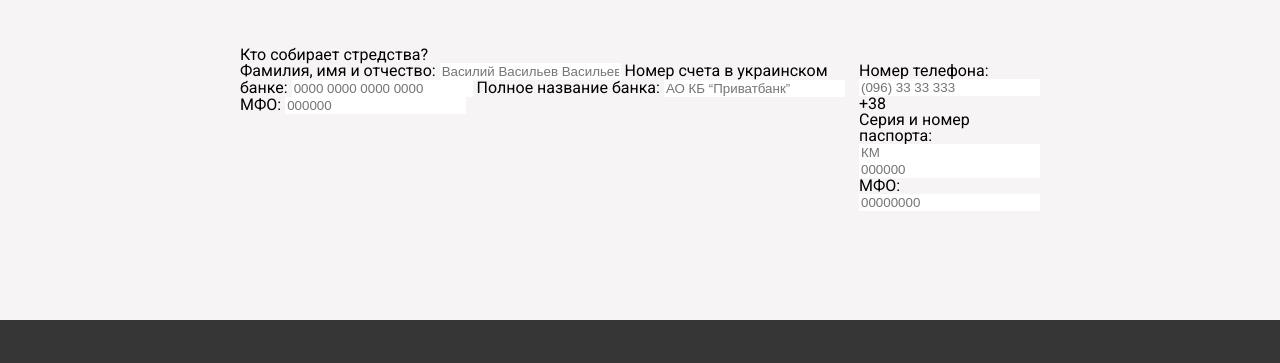
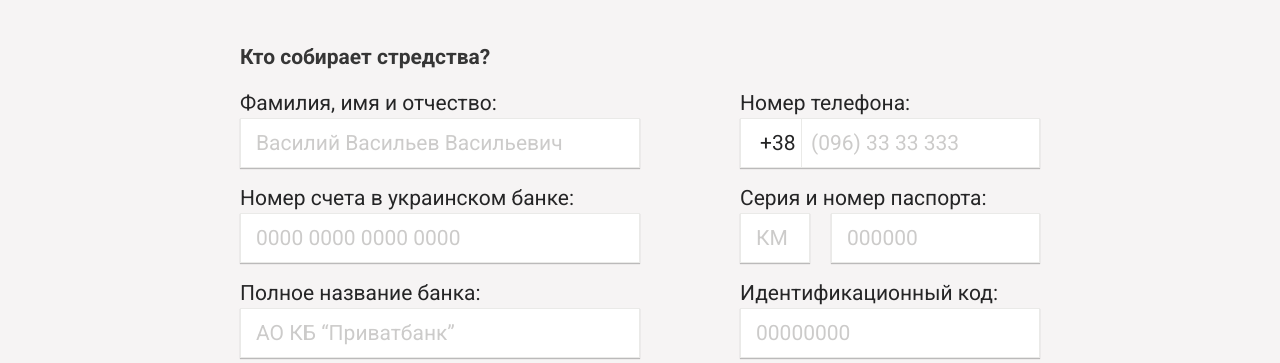
Before and after one commit to lifespulseua/lifespulse, a website: page src/template/new-campaign/index.html in a window 1280 px wide. Shown: the part 437-800 px from the top of the page. Drawn offline with nearby package versions, Linux system fonts and the light colour scheme; files that its build step writes are made by us from their sources; files whose address does not match are found by name.

Commit message:
finish fundraiser subsection

```diff
--- a/src/scss/pages/new-campaign/_fundraiser.scss
+++ b/src/scss/pages/new-campaign/_fundraiser.scss
@@ -1 +1,66 @@
 @import "mixins";
+.new-campaign-fundraiser {
+    margin-bottom: 50px;
+    h3 {
+        @include text-styles($main-light-text-color, $mainfont, 21px, 700, 21px);
+        margin-bottom: 25px;
+    }
+    label,
+    legend {
+        @include text-styles($main-text-color, $mainfont, 21px, 400, 21px);
+        display: block;
+        margin-bottom: 4px;
+    }
+    input {
+        width: 400px;
+        height: 50px;
+        padding-left: 15px;
+        margin-bottom: 20px;
+        @include text-styles($main-text-color, $mainfont, 21px, 400, 50px);
+        @include input-decoration();
+        &::placeholder {
+            @include text-styles($gray-text-color, $mainfont, 21px, 400, 50px);
+        }
+        &:focus {
+            @include focus-decoration();
+        }
+    }
+    input[name=mfo] {
+        width: 250px;
+        margin-bottom: 0;
+    }
+    input[name=phone],
+    input[name=id-code],
+    fieldset {
+        width: 300px;
+    }
+    &-phone {
+        position: relative;
+        input[type=tel] {
+            padding-left: 70px;
+            &::placeholder {
+                line-height: 46px;
+            }
+        }
+        span {
+            position: absolute;
+            left: 0;
+            top: 0;
+            border-right: 1px solid #eaeae8;
+            padding: 0 5px 0 20px;
+            @include text-styles($main-text-color, $mainfont, 21px, 400, 50px);
+        }
+    }
+    fieldset {
+        input {
+            display: inline-block;
+        }
+        input[name=passport-series] {
+            width: 70px;
+            margin-right: 17px;
+        }
+        input[name=passport-number] {
+            width: 209px;
+        }
+    }
+}
--- a/src/scss/pages/new-campaign/_goal.scss
+++ b/src/scss/pages/new-campaign/_goal.scss
@@ -15,7 +15,7 @@
             @include text-styles($main-text-color, $mainfont, 21px, 400, 28px);
             @include input-decoration();
             &::placeholder {
-                @include text-styles($gray-text-color, $mainfont, 21px, 400, 28px);
+                @include text-styles($gray-text-color, $mainfont, 21px, 400, 26px);
             }
             &:focus {
                 @include focus-decoration();
--- a/src/template/new-campaign/index.html
+++ b/src/template/new-campaign/index.html
@@ -148,21 +148,19 @@
                         <input type="text" name="mfo" id="mfo" placeholder="000000">
                     </div>
                     <div>
+                        <label for="phone">Номер телефона:</label>
                         <div class="new-campaign-fundraiser-phone">
-                            <label for="phone">Номер телефона:</label>
                             <input type="tel" name="phone" id="phone" placeholder="(096) 33 33 333">
                             <span>+38</span>
                         </div>
 
                         <fieldset>
                             <legend>Серия и номер паспорта:</legend>
-
                             <input id="passport-series" name="passport-series" placeholder="КМ">
-
                             <input id="passport-number" name="passport-number" placeholder="000000">
                         </fieldset>
 
-                        <label for="id-code">МФО:</label>
+                        <label for="id-code">Идентификационный код:</label>
                         <input type="text" name="id-code" id="id-code" placeholder="00000000">
                     </div>
                 </div>
```
